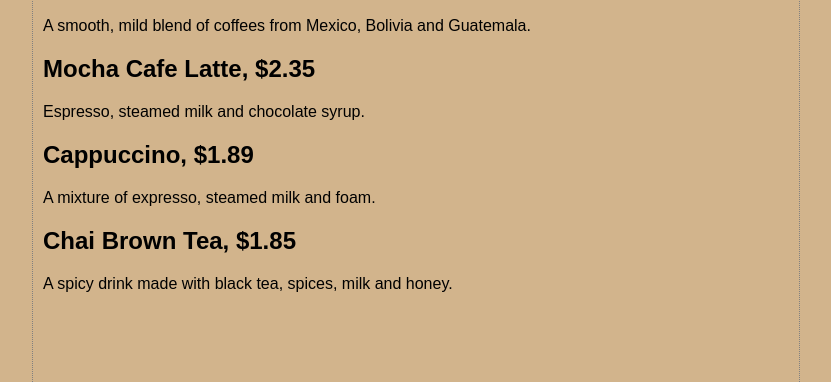
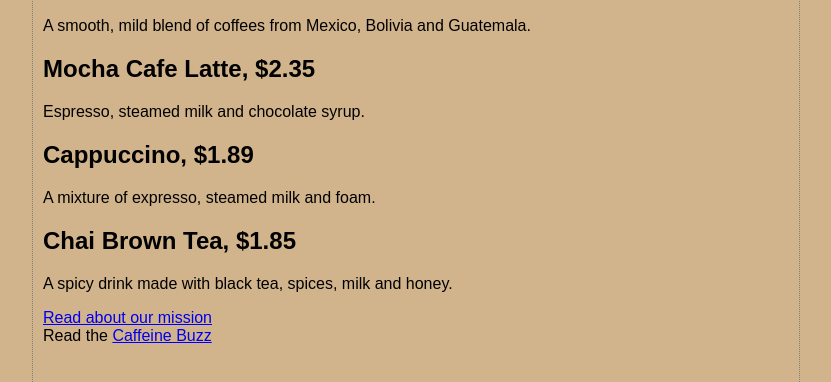
Before and after one commit to hkstinnett/starbuzzcoffee, a plain HTML site: page index.html in a window 1280 px wide. Shown: the part 108-490 px from the top of the page, without its empty margins (224-1055 px from the left). Drawn offline with Linux system fonts and the light colour scheme.

Commit message:
Added link to external website with anchor element and href

```diff
--- a/index.html
+++ b/index.html
@@ -27,5 +27,11 @@
 
 		<h2> Chai Brown Tea, $1.85 </h2>
 		<p> A spicy drink made with black tea, spices, milk and honey. </p>
+
+		<p>
+		<a href="mission.html">Read about our mission</a>
+		<br>
+		Read the <a href="http://buzz.headfirstlabs.com">Caffeine Buzz</a>
+
 	</body>
 </html>
```
